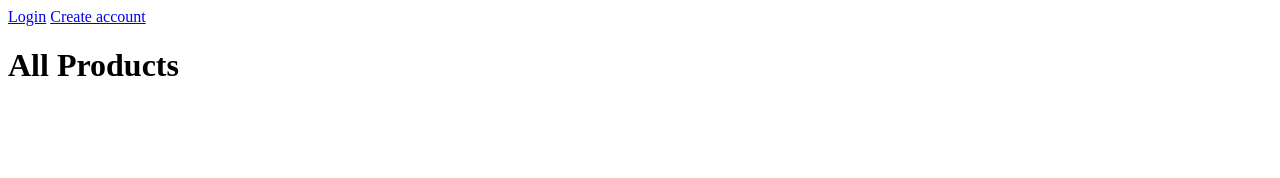
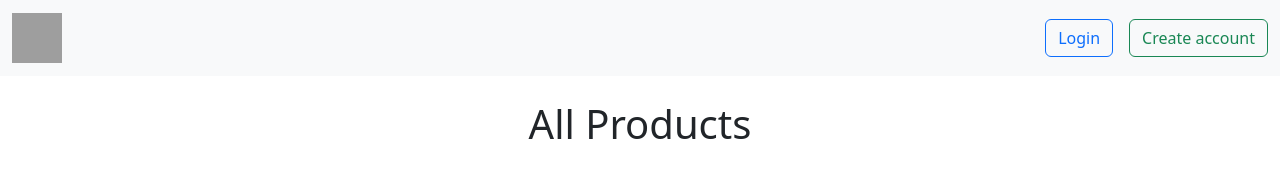
Before and after one commit to flaviagarb/practica-front-end-js, a website with bundled scripts: page index.html in a window 1280 px wide. Built offline with nearby package versions, Linux system fonts and the light colour scheme; grey boxes are pictures that could not be loaded; files whose address does not match are found by name.

Commit message:
Add Bootstrap

```diff
--- a/index.html
+++ b/index.html
@@ -5,17 +5,34 @@
     <meta charset="UTF-8">
     <meta name="viewport" content="width=device-width, initial-scale=1.0">
     <title>Marketplace 2</title>
+    <link href="https://cdn.jsdelivr.net/npm/bootstrap@5.3.3/dist/css/bootstrap.min.css" rel="stylesheet"
+        integrity="sha384-QWTKZyjpPEjISv5WaRU9OFeRpok6YctnYmDr5pNlyT2bRjXh0JMhjY6hW+ALEwIH" crossorigin="anonymous">
+    <link rel="stylesheet" href="https://cdn.jsdelivr.net/npm/bootstrap-icons@1.11.3/font/bootstrap-icons.min.css">
     <link rel="stylesheet" href="./loader.css">
     <link rel="stylesheet" href="./notifications/notifications.css">
 </head>
 
 <body>
-    <div class="session"></div>
-    <h1>All Products</h1>
+    <nav class="navbar navbar-expand-lg bg-light">
+        <div class="container-fluid">
+            <a class="navbar-brand" href="#">
+                <img src="https://i.ibb.co/Y4RrfJDw/luna-logo.jpg" alt="logo" width="50" height="50">
+            </a>
+            <button class="navbar-toggler" type="button" data-bs-toggle="collapse" data-bs-target="#navbarContent"
+                aria-controls="navbarContent" aria-expanded="false" aria-label="Toggle navigation">
+                <span class="navbar-toggler-icon"></span>
+            </button>
+            <div class="collapse navbar-collapse justify-content-end" id="navbarContent">
+                <div class="session d-flex gap-3"></div>
+            </div>
+        </div>
+    </nav>
+    <h1 class="text-center my-4">All Products</h1>
     <div class="notifications"></div>
     <div class="loader hidden"></div>
     <div class="products-container"></div>
     <script type="module" src="./index.js"></script>
+    <script src="https://cdn.jsdelivr.net/npm/bootstrap@5.3.3/dist/js/bootstrap.bundle.min.js"></script>
 </body>
 
 </html>
--- a/product-detail/productDetailView.js
+++ b/product-detail/productDetailView.js
@@ -8,7 +8,6 @@ export const buildproductDetailView = (product) => {
         <p>${product.price} €</p>
         <p><em>${product.type}</em></p>
         `;
-
     return productView
 }
 
--- a/session/sessionView.js
+++ b/session/sessionView.js
@@ -1,13 +1,13 @@
 export const buildUnauthorizedSession = () => {
   return `
-      <a href="./login.html">Login</a>
-      <a href="./register.html">Create account</a>
-    `;
+    <a class="btn btn-outline-primary" href="./login.html">Login</a>
+    <a class="btn btn-outline-success" href="./register.html">Create account</a>
+  `;
 }
 
 export const buildAuthorizedSession = () => {
   return `
-      <a href="./create-product.html">Create Product</a>
-      <button class="logout">Logout</button>
-    `;
+    <a class="btn btn-primary" href="./create-product.html">Create Product</a>
+    <button class="btn btn-danger logout">Logout</button>
+  `;
 }
```
Also changed, not shown: package.json (added, +23 -0 lines), README.md (added), 2 other files.
